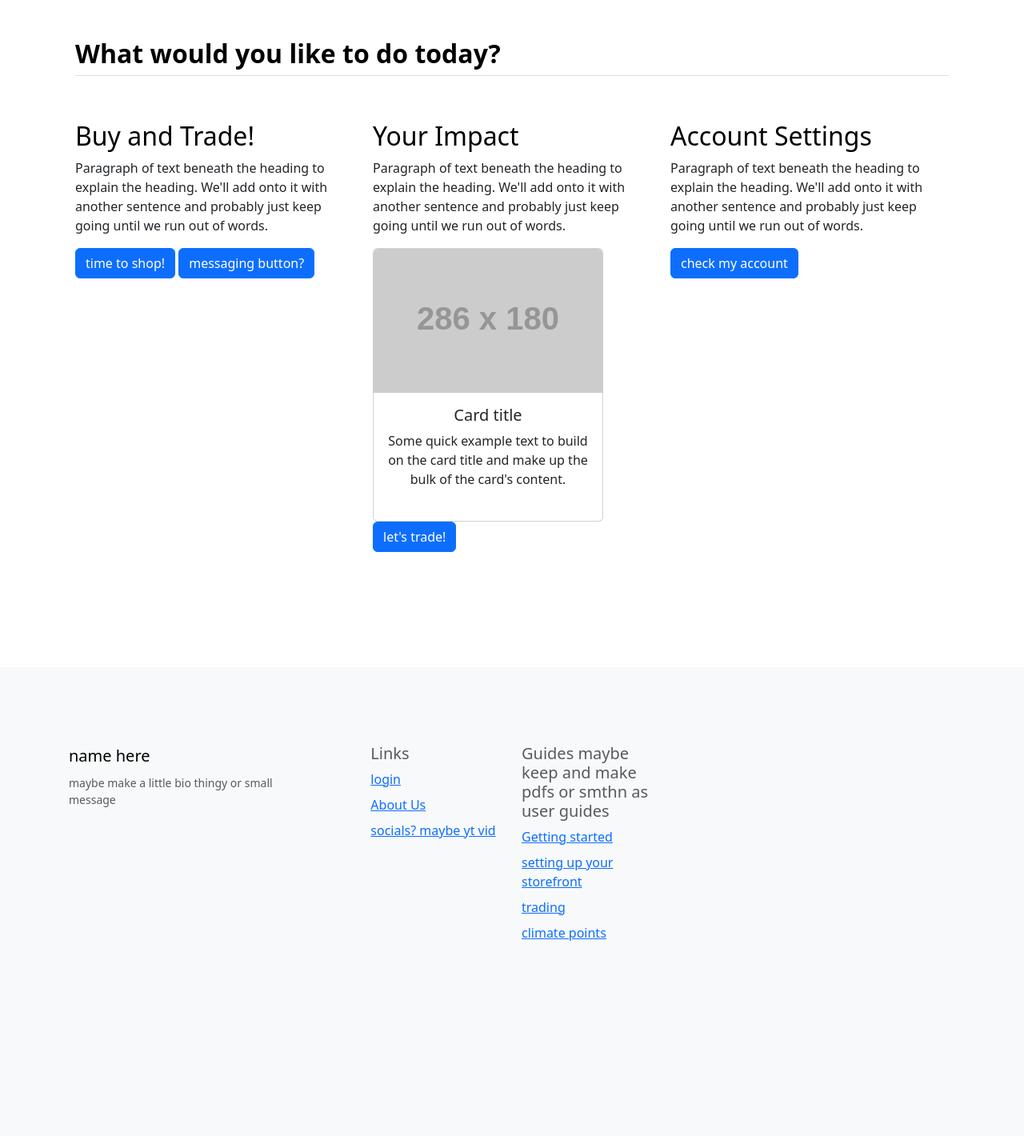
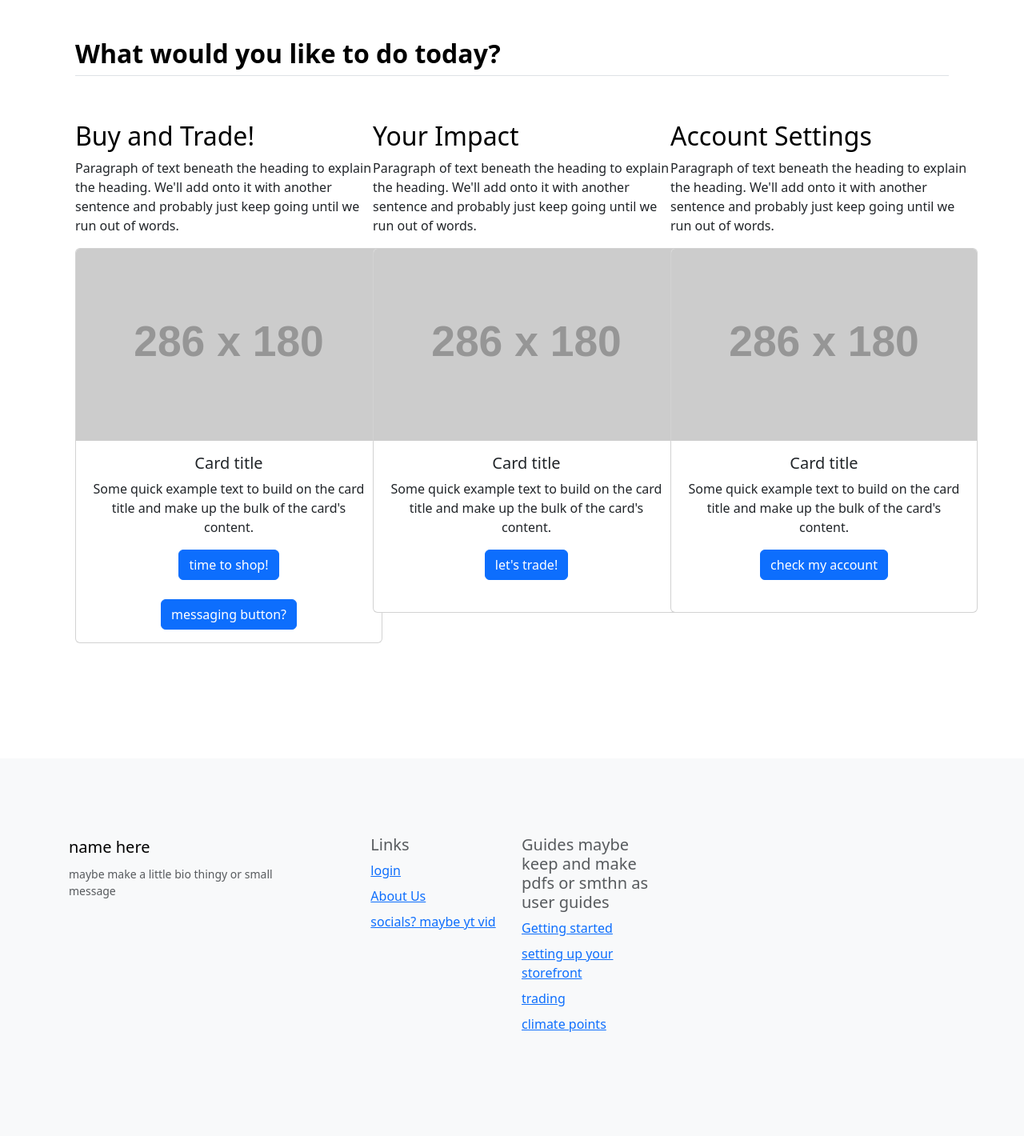
Before and after one commit to notskiing/CAC2024, a Flask app: page /dashboard in a window 1280 px wide. Shown: the part 56-1476 px from the top of the page at 80% size. Before the commit the page ends 1232 px from the top, so only its background shows below. Run offline with Flask 3, Linux system fonts and the light colour scheme; the visitor is signed in with stand-in values (Sample User, id 1); grey boxes labelled with a size stand in for pictures from a placeholder-image service; some libraries are stand-ins or nearby versions.

Commit message:
added cards for all subsections, resized to fit

```diff
--- a/templates/dashboard.html
+++ b/templates/dashboard.html
@@ -62,12 +62,27 @@
           <h3 class="fs-2 text-body-emphasis">Buy and Trade!</h3>
           <p>Paragraph of text beneath the heading to explain the heading. We'll add onto it with another sentence and
             probably just keep going until we run out of words.</p>
+
+          <div class="card text-center" style="width: 24rem;">
+            <img src="https://placehold.co/286x180/orange/white" class="card-img-top" alt="...">
+            <div class="card-body">
+              <h5 class="card-title">Card title</h5>
+              <p class="card-text">Some quick example text to build on the card title and make up the bulk of the card's
+                content.</p>
+              <div>
                 <a href="#" class="btn btn-primary">
                   time to shop!
                 </a>
+              </div>
+              <br>
+              <div>
                 <a href="#" class="btn btn-primary">
                   messaging button?</a>
                 </a>
+              </div>
+              <!-- <a href="#" class="btn btn-primary">Go somewhere</a> -->
+            </div>
+          </div>
         </div>
       </div>
       <div class="col d-flex align-items-start">
@@ -82,18 +97,20 @@
           <p>Paragraph of text beneath the heading to explain the heading. We'll add onto it with another sentence and
             probably just keep going until we run out of words.</p>
 
-            <div class="card text-center" style="width: 18rem;">
+          <div class="card text-center" style="width: 24rem;">
             <img src="https://placehold.co/286x180/orange/white" class="card-img-top" alt="...">
             <div class="card-body">
               <h5 class="card-title">Card title</h5>
-                <p class="card-text">Some quick example text to build on the card title and make up the bulk of the card's content.</p>
+              <p class="card-text">Some quick example text to build on the card title and make up the bulk of the card's
+                content.</p>
+              <a href="#" class="btn btn-primary">
+                let's trade!
+              </a>
               <!-- <a href="#" class="btn btn-primary">Go somewhere</a> -->
             </div>
             <br>
           </div>
-          <a href="#" class="btn btn-primary">
-            let's trade!
-          </a>
+
         </div>
 
       </div>
@@ -108,9 +125,21 @@
           <h3 class="fs-2 text-body-emphasis">Account Settings</h3>
           <p>Paragraph of text beneath the heading to explain the heading. We'll add onto it with another sentence and
             probably just keep going until we run out of words.</p>
+
+            <div class="card text-center d-flex" style="width: 24rem;">
+              <img src="https://placehold.co/286x180/orange/white" class="card-img-top" alt="...">
+              <div class="card-body">
+                <h5 class="card-title">Card title</h5>
+                <p class="card-text">Some quick example text to build on the card title and make up the bulk of the card's
+                  content.</p>
                   <a href="#" class="btn btn-primary">
                     check my account
                   </a>
+                <!-- <a href="#" class="btn btn-primary">Go somewhere</a> -->
+              </div>
+              <br>
+            </div>
+
         </div>
       </div>
     </div>
```
Lines whose indentation alone changed are shown as unchanged.
